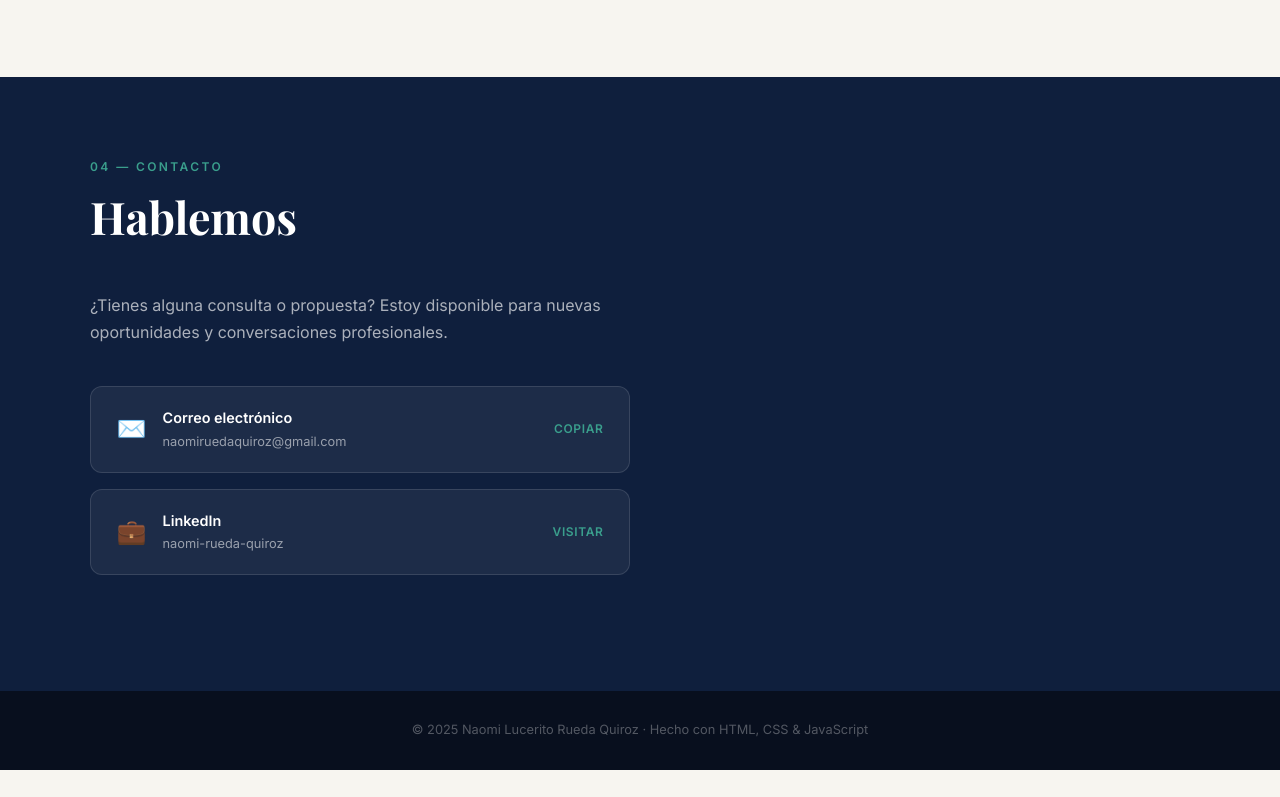
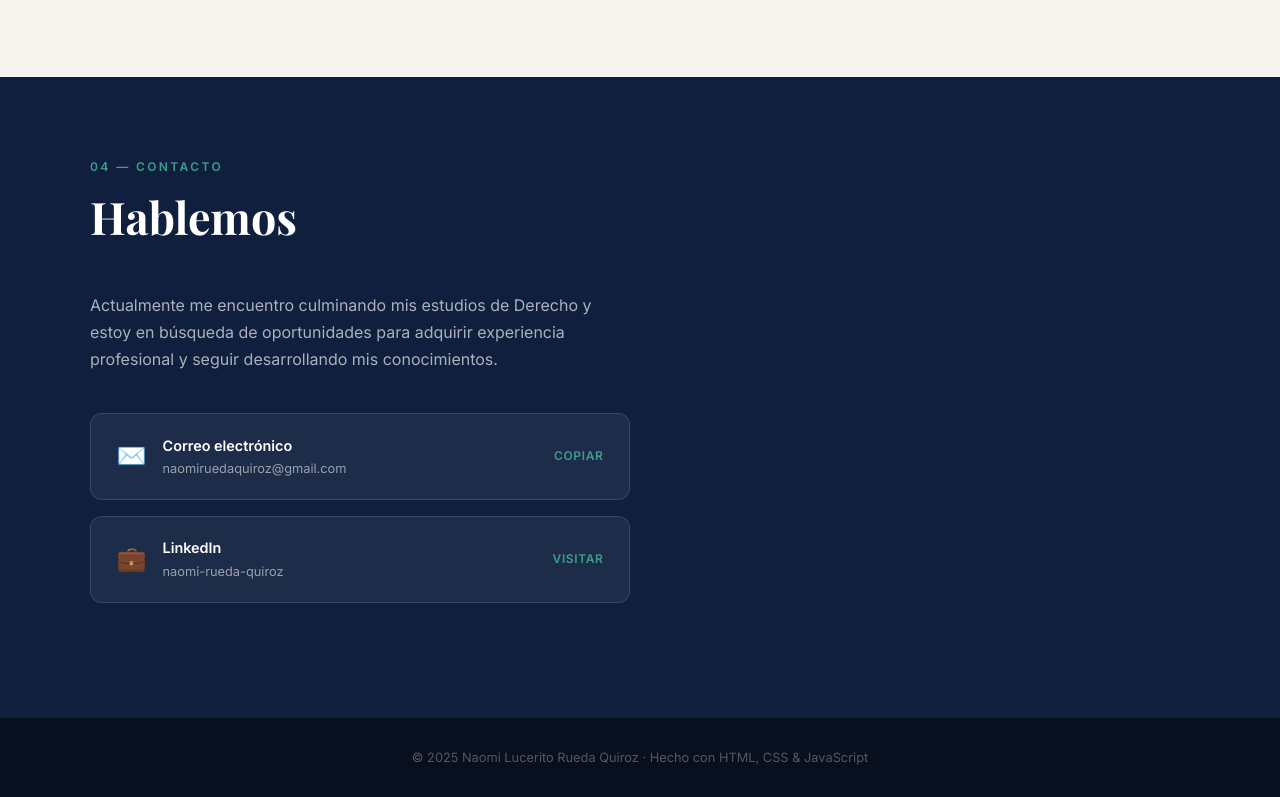
Before and after one commit to naomiruedaquiroz-wq/perfil-profesional, a plain HTML site: page index.html in a window 1280 px wide. Shown: the part 3006-3803 px from the top of the page. Before the commit the page ends 3776 px from the top, so only its background shows below. Drawn offline with nearby package versions, Linux system fonts and the light colour scheme.

Commit message:
Update contact description in index.html

```diff
--- a/index.html
+++ b/index.html
@@ -133,7 +133,7 @@
     <div class="container">
       <p class="section-label light">04 — Contacto</p>
       <h2 class="section-title light">Hablemos</h2>
-      <p class="contact-sub">¿Tienes alguna consulta o propuesta? Estoy disponible para nuevas oportunidades y conversaciones profesionales.</p>
+      <p class="contact-sub"> Actualmente me encuentro culminando mis estudios de Derecho y estoy en búsqueda de oportunidades para adquirir experiencia profesional y seguir desarrollando mis conocimientos.</p>
       <div class="contact-links">
         <a href="mailto:naomiruedaquiroz@gmail.com" class="contact-card" id="copyEmail">
           <span class="contact-icon">✉️</span>
```
